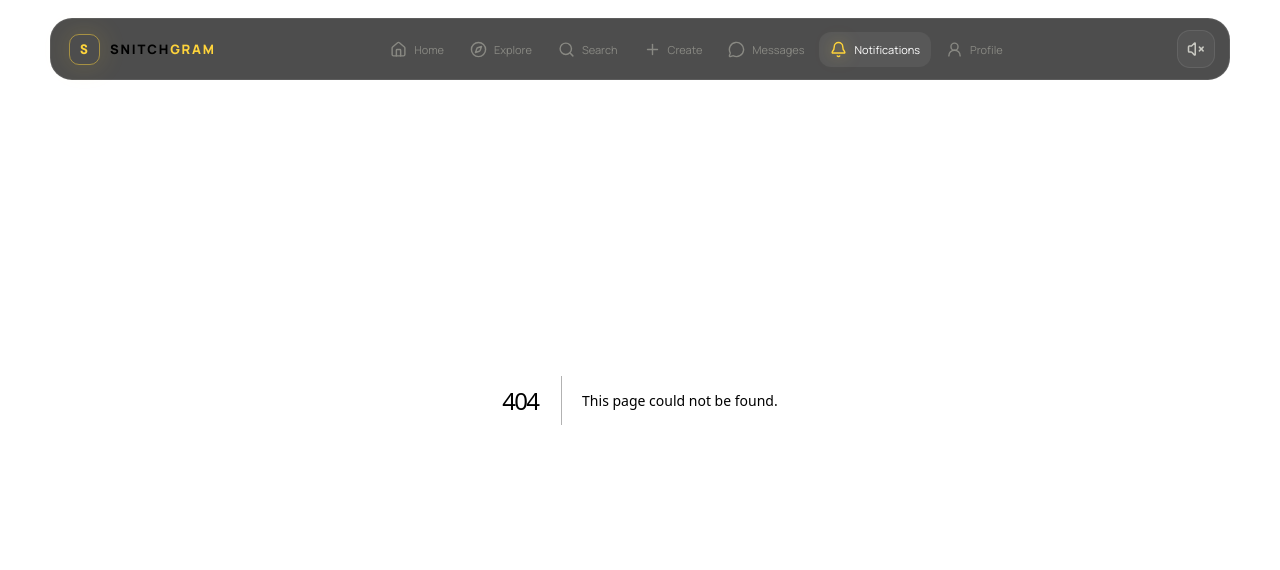
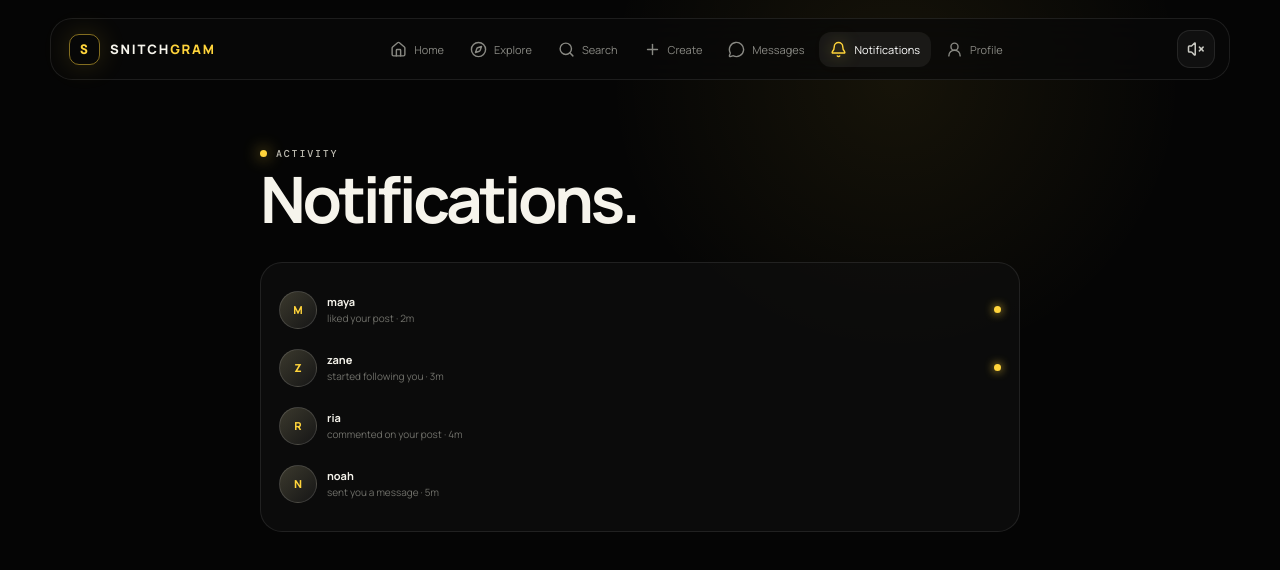
Before and after one commit to killgaming876/snitchgram, a Next.js app: page /notifications in a window 1280 px wide. Before the commit this address had no page. Shown: the top 570 px of the page. Built offline with nearby package versions, Linux system fonts and the light colour scheme.

Commit message:
feat: add notification center

```diff
--- /dev/null
+++ b/src/app/notifications/page.tsx
@@ -0,0 +1,2 @@
+const events=[['maya','liked your post'],['zane','started following you'],['ria','commented on your post'],['noah','sent you a message']];
+export default function Notifications(){return <div className="product-page"><div className="page-inner" style={{maxWidth:760}}><div className="page-heading"><div><div className="eyebrow"><span className="dot"/> activity</div><h2>Notifications.</h2></div></div><div className="side-panel">{events.map(([a,b],i)=><div className="suggest" key={a}><div className="avatar">{a[0].toUpperCase()}</div><div className="suggest-info"><b>{a}</b><span>{b} · {i+2}m</span></div>{i<2&&<span style={{width:7,height:7,borderRadius:'50%',background:'#ffd43b',boxShadow:'0 0 10px #ffd43b'}}/>}</div>)}</div></div></div>}
```
